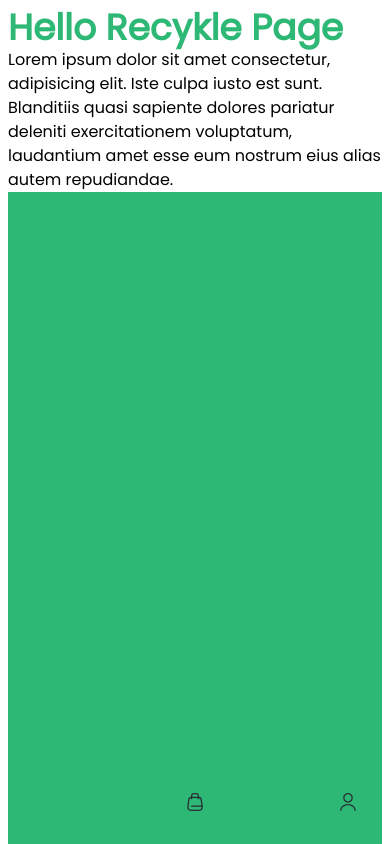
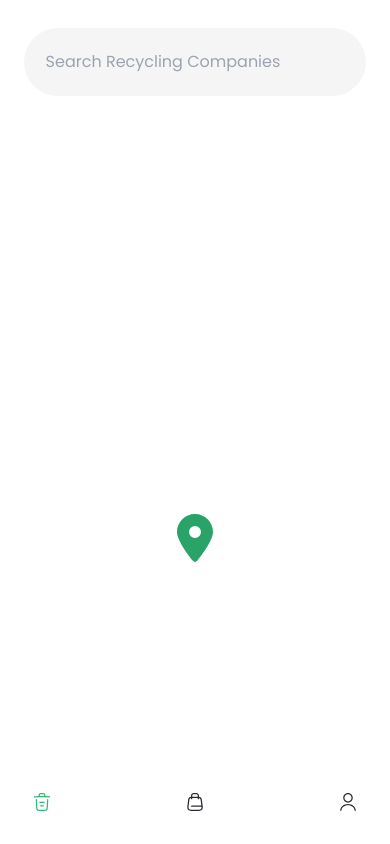
Before and after one commit to Adedoyin-Emmanuel/Recykle, a React (Vite) app: page /recycle in a window 390 px wide. Built offline with nearby package versions, Linux system fonts and the light colour scheme.

Commit message:
[Bug fix, Updates] - Updated Recycling page UI - Updated Searchbar component - Fixed the mobile-bottom-nav issue

```diff
--- a/src/components/MobileNav/MobileNav.tsx
+++ b/src/components/MobileNav/MobileNav.tsx
@@ -42,7 +42,7 @@ const MobileNav = ({
   };
   return (
     <section
-      className={`mobile-nav w-screen flex items-center justify-between absolute right-0 left-0 bottom-0 md:hidden ${className}`}
+      className={`mobile-nav w-screen flex items-center justify-between fixed bottom-0 left-0 md:hidden ${className}`}
       {...others}
     >
       {children}
--- a/src/components/SearchBar/SearchBar.tsx
+++ b/src/components/SearchBar/SearchBar.tsx
@@ -1,17 +1,19 @@
-
 import React from "react";
 
 interface SearchBarProps {
-
+  className?: string;
+  others?: React.Attributes;
 }
 
-const SearchBar:React.FC = (): JSX.Element => {
-
-    return (
-        <React.Fragment>
-            <h1>SearchBar works!</h1>
-        </React.Fragment>
-    );
-}
+const SearchBar = ({ className, ...others }: SearchBarProps): JSX.Element => {
+  return (
+    <input
+      type="search"
+      placeholder="Search recycling companies"
+      className={`bg-[#F5F5F5] capitalize p-5 rounded-full w-11/12 lg:w-8/12   outline-none border-2 border-transparent focus:border-slate-200 hover:border-slate-200  ${className}`}
+      {...others}
+    />
+  );
+};
 
 export default SearchBar;
--- a/src/components/Sidebar/Sidebar.tsx
+++ b/src/components/Sidebar/Sidebar.tsx
@@ -109,7 +109,7 @@ const Sidebar = ({
           marketplace
         </section>
       </section>
-      <section className="md:w-3/4 lg:w-5/6 md:p-8 p-2 pl-1/4 overflow-y-auto ml-auto">
+      <section className="w-full md:w-3/4 lg:w-5/6 md:p-8 p-2 pl-1/4 overflow-y-auto ml-auto">
         {children}
       </section>
 
--- a/src/pages/Recycle/Recycle.tsx
+++ b/src/pages/Recycle/Recycle.tsx
@@ -3,17 +3,21 @@ import Dashboard from "../Dashboard/Dashboard";
 import { FontAwesomeIcon } from "@fortawesome/react-fontawesome";
 import { faLocationDot } from "@fortawesome/free-solid-svg-icons";
 import Container from "../../components/Container/Container";
+import SearchBar from "../../components/SearchBar/SearchBar";
 
 const Recycle: React.FC = (): JSX.Element => {
   return (
-    <Dashboard onRecyklePage>
-      <h1 className="font-bold text-green-300 text-4xl capitalize">
-        hello recykle page
-      </h1>
-        Lorem ipsum dolor sit amet consectetur, adipisicing elit. Iste culpa iusto est sunt. Blanditiis quasi sapiente dolores pariatur deleniti exercitationem voluptatum, laudantium amet esse eum nostrum eius alias autem repudiandae.
-
-
-        <section className="h-screen w-full bg-green-300"></section>
+    <Dashboard onRecyklePage className="flex flex-col items-center">
+        <SearchBar  className="my-5"/>
+      <Container>
+        <section>
+          <FontAwesomeIcon
+            icon={faLocationDot}
+            size={"3x"}
+            className="my-5 text-green-500"
+          />
+        </section>
+      </Container>
     </Dashboard>
   );
 };
```
